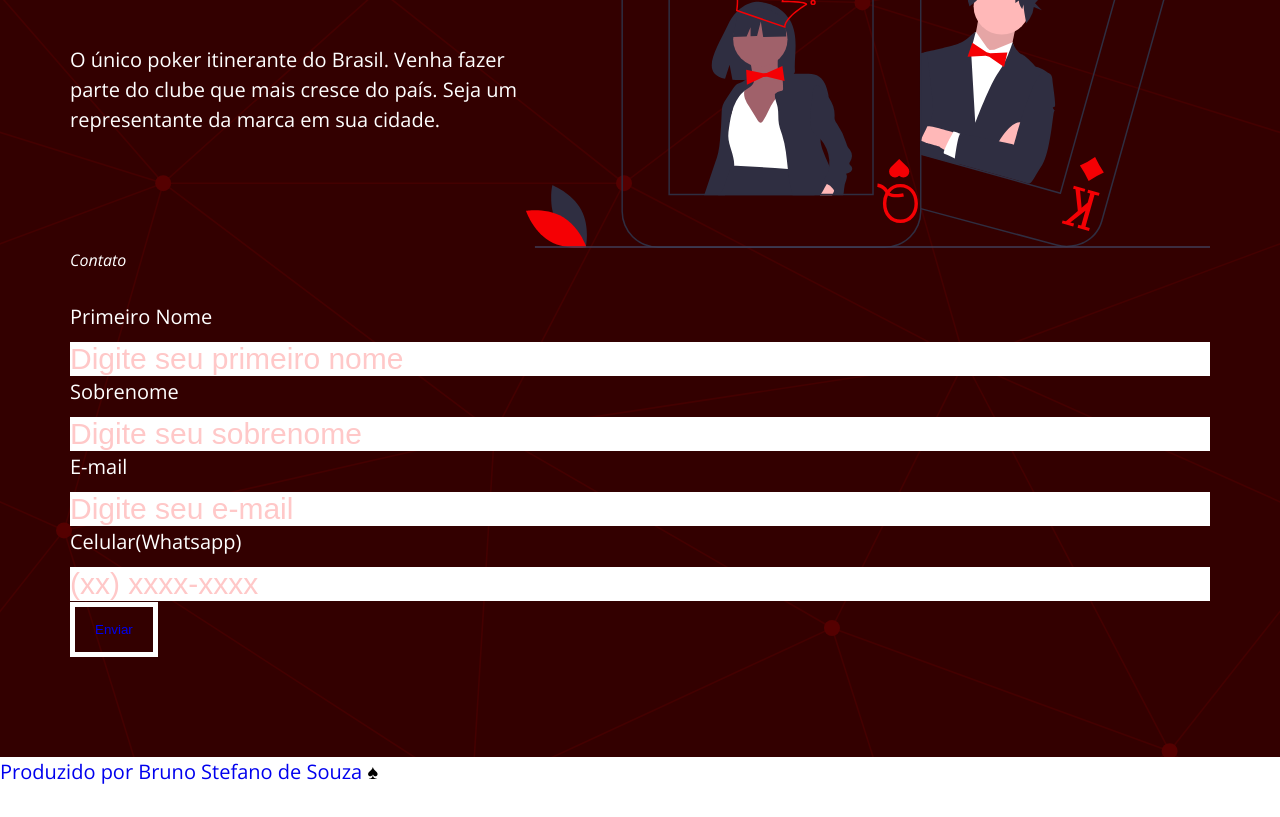
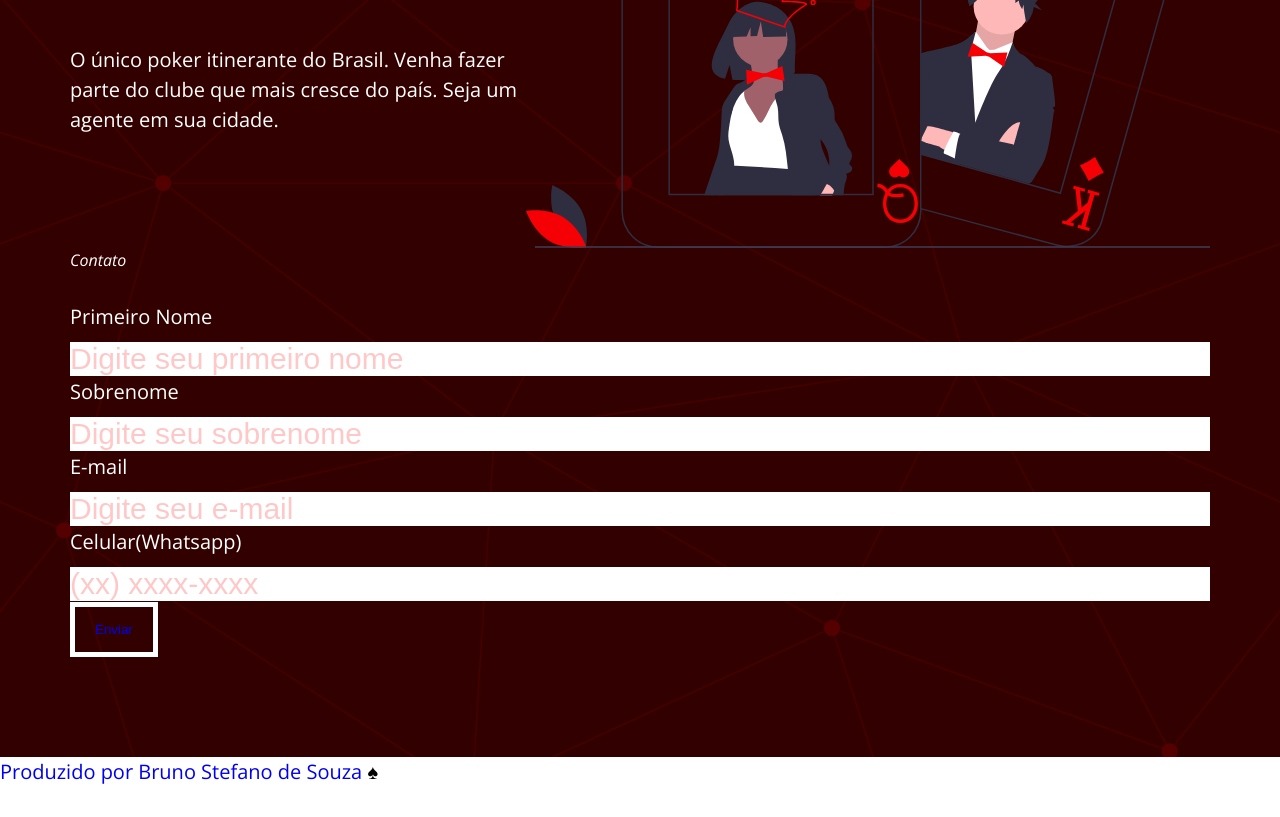
Before and after one commit to vonkoln/clubeNoturno, a plain HTML site: page index.html in a window 1280 px wide. Shown: the part 6871-7688 px from the top of the page. Drawn offline with nearby package versions, Linux system fonts and the light colour scheme; files whose address does not match are found by name.

Commit message:
corrigindodescricao

```diff
--- a/index.html
+++ b/index.html
@@ -199,7 +199,7 @@ Presença nos jogos live do clube: 50 pontos por pessoa.<br>
             <div class="main-content intro-content">
             <div class="intro-text-content">
             <h2>clube noturno</h2>
-            <p>O único poker itinerante do Brasil. Venha fazer parte do clube que mais cresce do país. Seja um representante da marca em sua cidade.</p>
+            <p>O único poker itinerante do Brasil. Venha fazer parte do clube que mais cresce do país. Seja um agente em sua cidade.</p>
             </div>
             <div class="intro-img">
                 <img src="./assets/img/cards.svg" alt="duas cartas">
```
